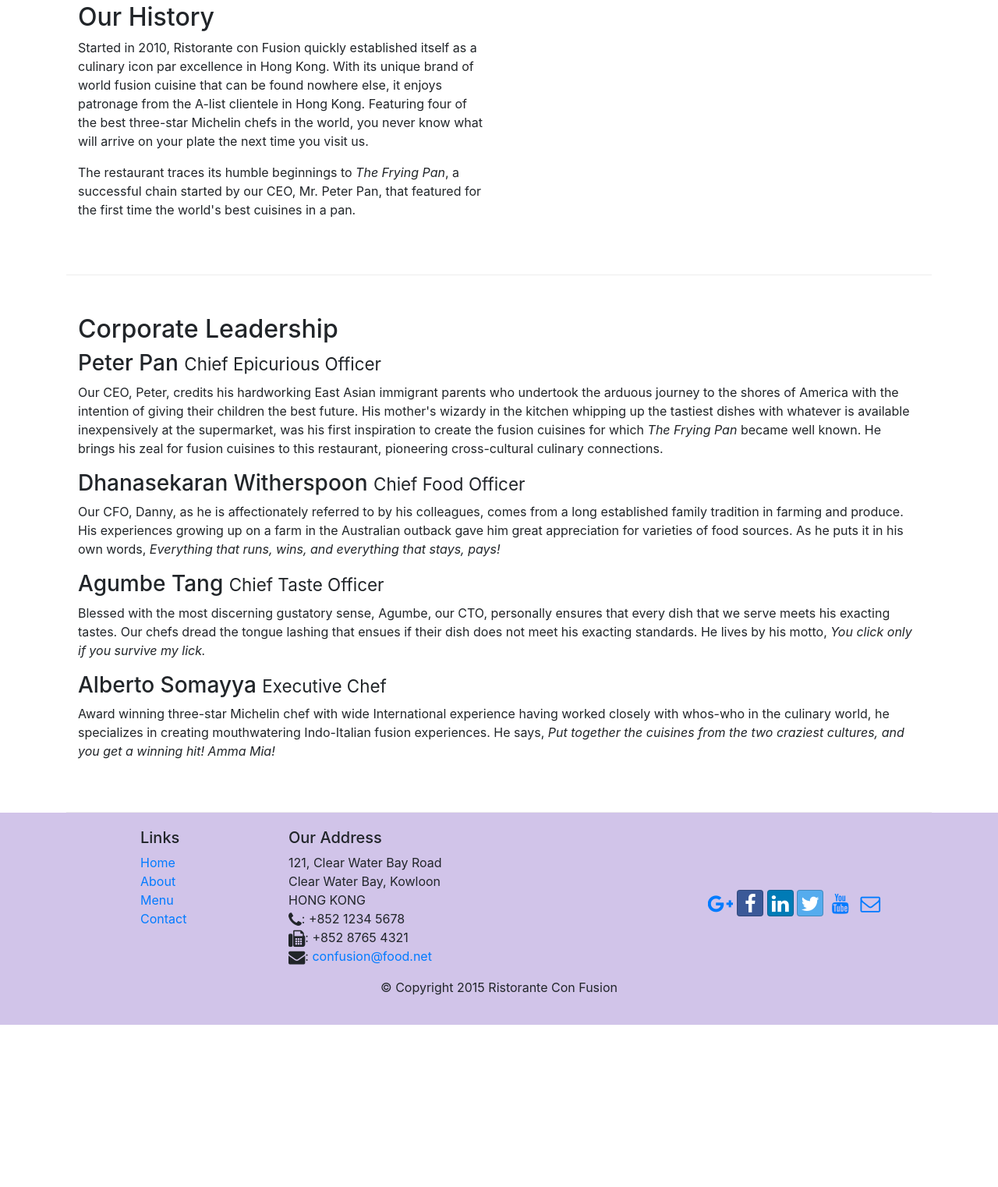
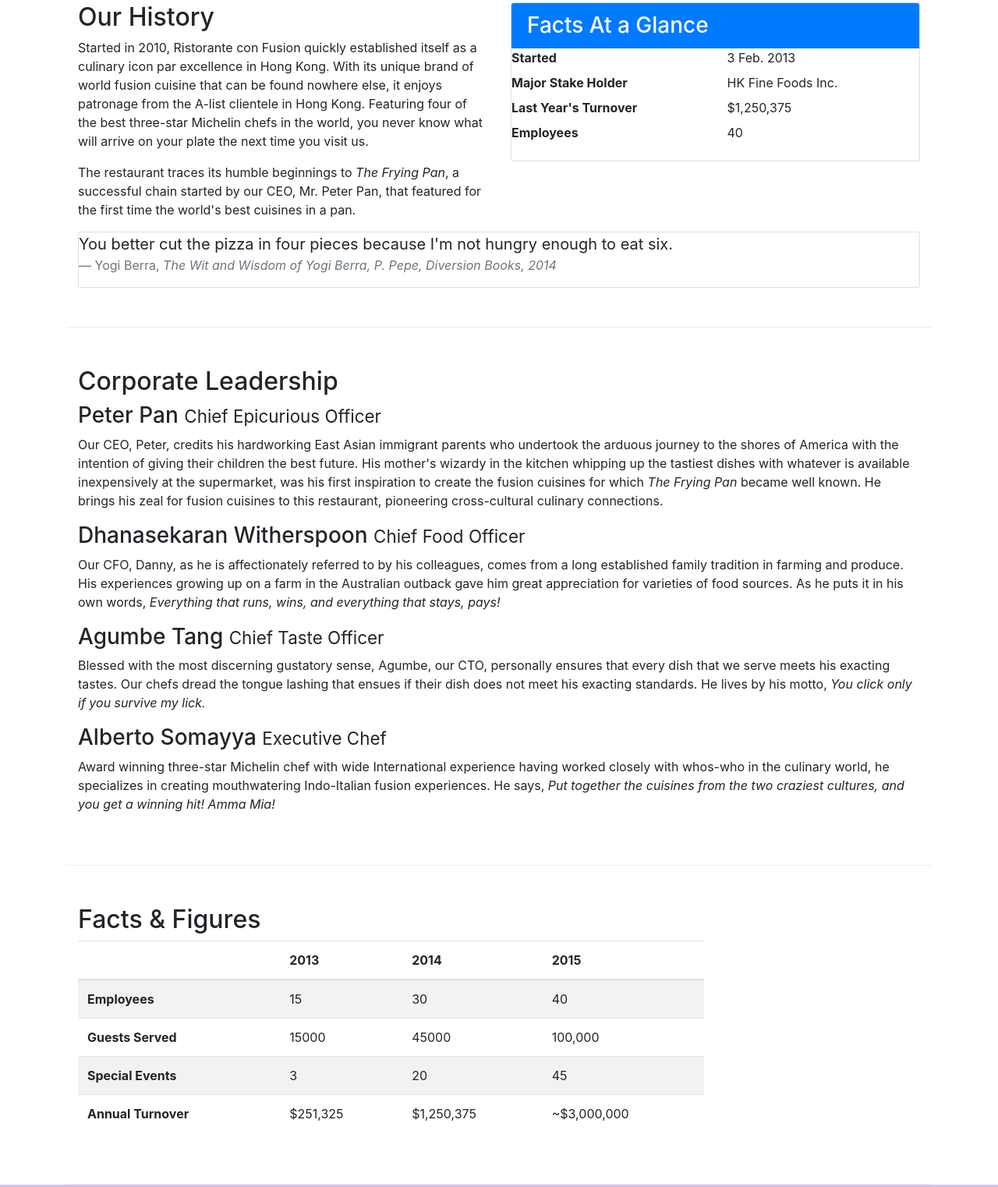
Before and after one commit to cbcapodieci/conFusion, a website: page aboutus.html in a window 1280 px wide. Shown: the part 488-2010 px from the top of the page at 78% size. Before the commit the page ends 1802 px from the top, so only its background shows below. Drawn offline with nearby package versions, Linux system fonts and the light colour scheme; files whose address does not match are found by name.

Commit message:
Tables and Cards

```diff
--- a/aboutus.html
+++ b/aboutus.html
@@ -65,7 +65,34 @@
                 <p>Started in 2010, Ristorante con Fusion quickly established itself as a culinary icon par excellence in Hong Kong. With its unique brand of world fusion cuisine that can be found nowhere else, it enjoys patronage from the A-list clientele in Hong Kong.  Featuring four of the best three-star Michelin chefs in the world, you never know what will arrive on your plate the next time you visit us.</p>
                 <p>The restaurant traces its humble beginnings to <em>The Frying Pan</em>, a successful chain started by our CEO, Mr. Peter Pan, that featured for the first time the world's best cuisines in a pan.</p>
             </div>
-
+            <div class="col-sm">
+                <div class="card">
+                    <h3 class="card-header bg-primary text-white">Facts At a Glance</h3>
+                    <div class="card-block">
+                        <dl class="row">
+                            <dt class="col-6">Started</dt>
+                            <dd class="col-6">3 Feb. 2013</dd>
+                            <dt class="col-6">Major Stake Holder</dt>
+                            <dd class="col-6">HK Fine Foods Inc.</dd>
+                            <dt class="col-6">Last Year's Turnover</dt>
+                            <dd class="col-6">$1,250,375</dd>
+                            <dt class="col-6">Employees</dt>
+                            <dd class="col-6">40</dd>
+                        </dl>
+                    </div>
+                </div>
+            </div>
+            <div class="col-12">
+                <div class="card card-block bg-faded">
+                    <blockquote class="blockquote">
+                        <p class="mb-0">You better cut the pizza in four pieces because I'm not hungry enough to eat six.</p>
+                        <footer class="blockquote-footer">Yogi Berra,
+                            <cite title="Source Title">The Wit and Wisdom of
+                                Yogi Berra, P. Pepe, Diversion Books, 2014</cite>
+                        </footer>
+                    </blockquote>
+                </div>
+            </div>
         </div>
     </div>
 
@@ -84,9 +111,53 @@
                 <p class="hidden-xs-down">Award winning three-star Michelin chef with wide International experience having worked closely with whos-who in the culinary world, he specializes in creating mouthwatering Indo-Italian fusion experiences. He says, <em>Put together the cuisines from the two craziest cultures, and you get a winning hit! Amma Mia!</em></p>
                 </div>
             </div>
+            <div class="row row-content">
+                <div class="col-12 col-sm-9">
+                    <h2>Facts &amp; Figures</h2>
+                    <div class="table-responsive">
+                    <table class="table table-striped">
+                    <thead class="thead-inverse">
+                        <tr>
+                            <th>&nbsp;</th>
+                            <th>2013</th>
+                            <th>2014</th>
+                            <th>2015</th>
+                        </tr>
+                    </thead>
+                    <tbody>
+                        <tr>
+                            <th>Employees</th>
+                            <td>15</td>
+                            <td>30</td>
+                            <td>40</td>
+                        </tr>
+                        <tr>
+                            <th>Guests Served</th>
+                            <td>15000</td>
+                            <td>45000</td>
+                            <td>100,000</td>
+                        </tr>
+                        <tr>
+                            <th>Special Events</th>
+                            <td>3</td>
+                            <td>20</td>
+                            <td>45</td>
+                        </tr>
+                        <tr>
+                            <th>Annual Turnover</th>
+                            <td>$251,325</td>
+                            <td>$1,250,375</td>
+                            <td>~$3,000,000</td>
+                        </tr>
+                    </tbody>
+                    </table>
+                    </div>
+                </div>
+                <div class="col-12 col-sm-3"></div>
+            </div>
        </div>
 
-    </div>
+
 
     <footer class="footer">
         <div class="container">
```
